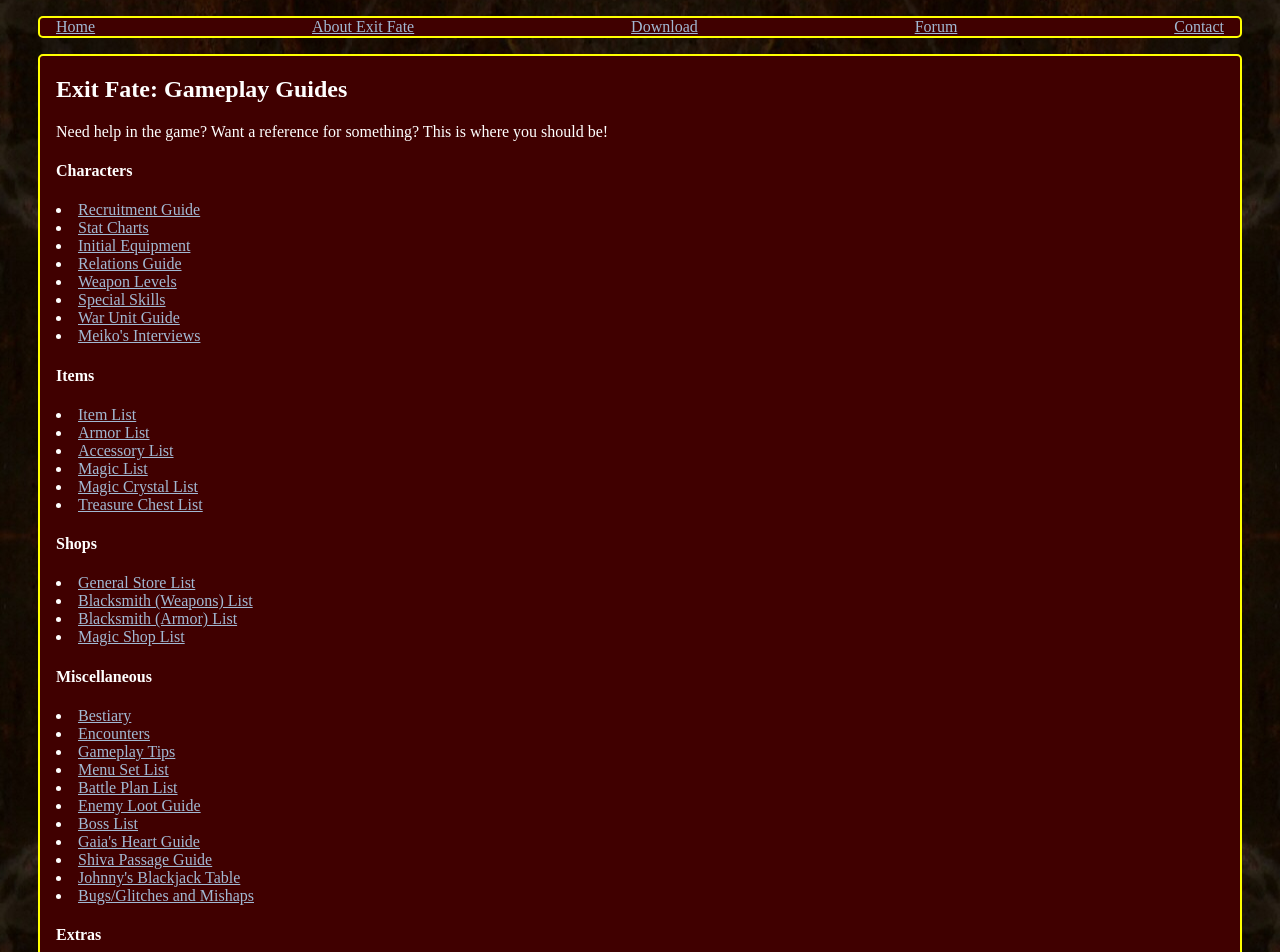
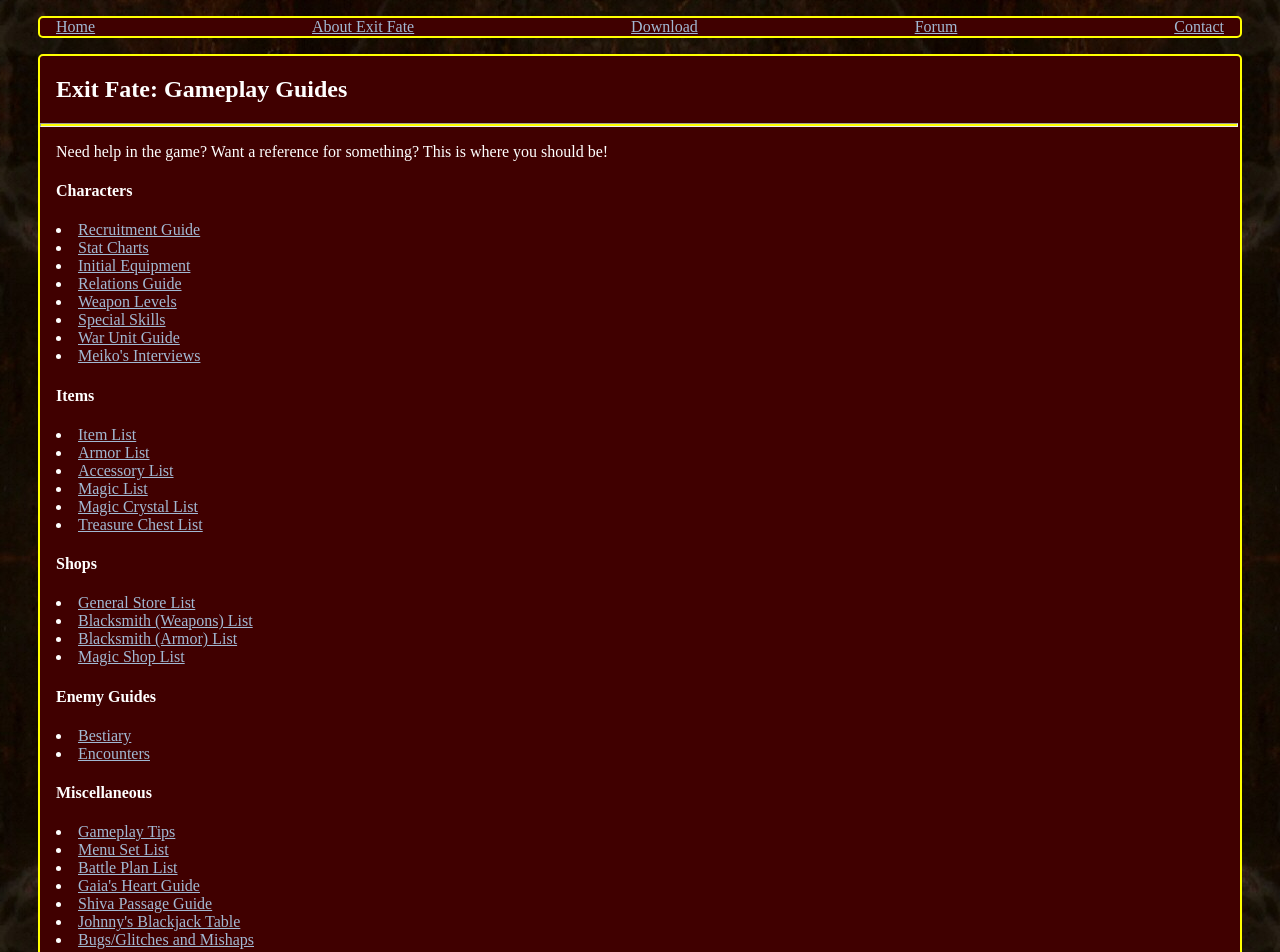
Before and after one commit to ak505188/The-Hand-of-Fate-Remake, a SvelteKit app: page / in a window 1280 px wide. Shown: the top 952 px of the page. Built offline with nearby package versions, Linux system fonts and the light colour scheme.

Commit message:
Update guides with Enemy Guides

```diff
--- a/src/routes/+page.svelte
+++ b/src/routes/+page.svelte
@@ -4,6 +4,7 @@
 
 <Container>
   <h2>Exit Fate: Gameplay Guides</h2>
+  <hr class="border"/>
   <p>Need help in the game? Want a reference for something? This is where you should be!</p>
   <h4>Characters</h4>
   <ul>
@@ -32,15 +33,16 @@
     <li><a href="/guides/smiths_armor">Blacksmith (Armor) List</a></li>
     <li><a href="/guides/magic_shops">Magic Shop List</li>
   </ul>
-  <h4>Miscellaneous</h4>
+  <h4>Enemy Guides</h4>
   <ul>
     <li><a href="/guides/bestiary">Bestiary</a></li>
     <li><a href="/guides/encounters">Encounters</a></li>
+  </ul>
+  <h4>Miscellaneous</h4>
+  <ul>
     <li><a href="/guides/gameplay_tips">Gameplay Tips</a></li>
     <li><a href="/guides/menusets">Menu Set List</a></li>
     <li><a href="/guides/battleplans">Battle Plan List</a></li>
-    <li><a href="/guides/enemy_loot">Enemy Loot Guide</a></li>
-    <li><a href="/guides/bosses">Boss List</a></li>
     <li><a href="/guides/gaias_heart">Gaia's Heart Guide</a></li>
     <li><a href="/guides/shiva_passage">Shiva Passage Guide</a></li>
     <li><a href="/guides/blackjack">Johnny's Blackjack Table</a></li>
```
Also changed, not shown: src/routes/guides/+page.svelte (+5 -3 lines), 1 other file (tests, documents, lock files or other folders).
